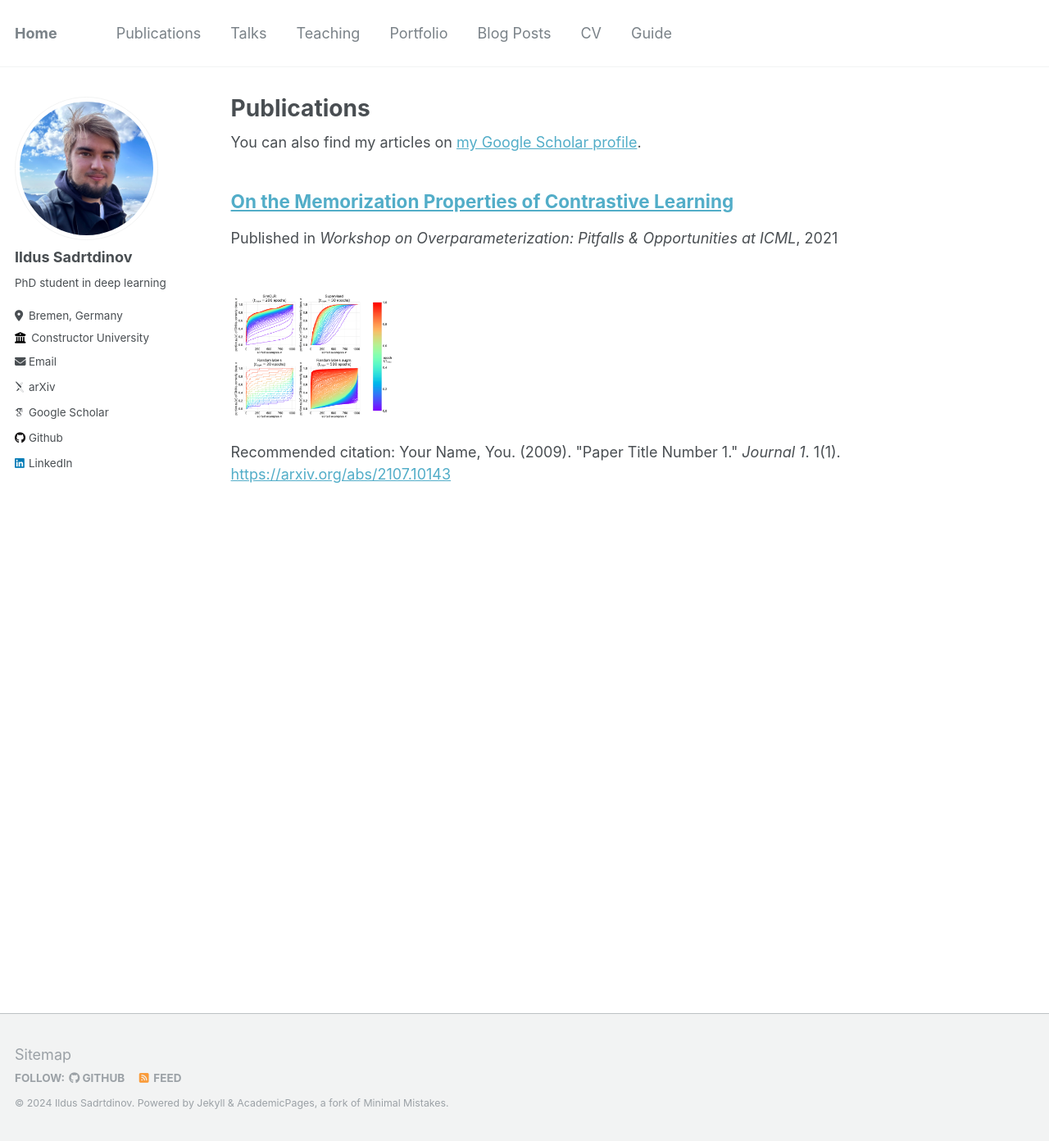
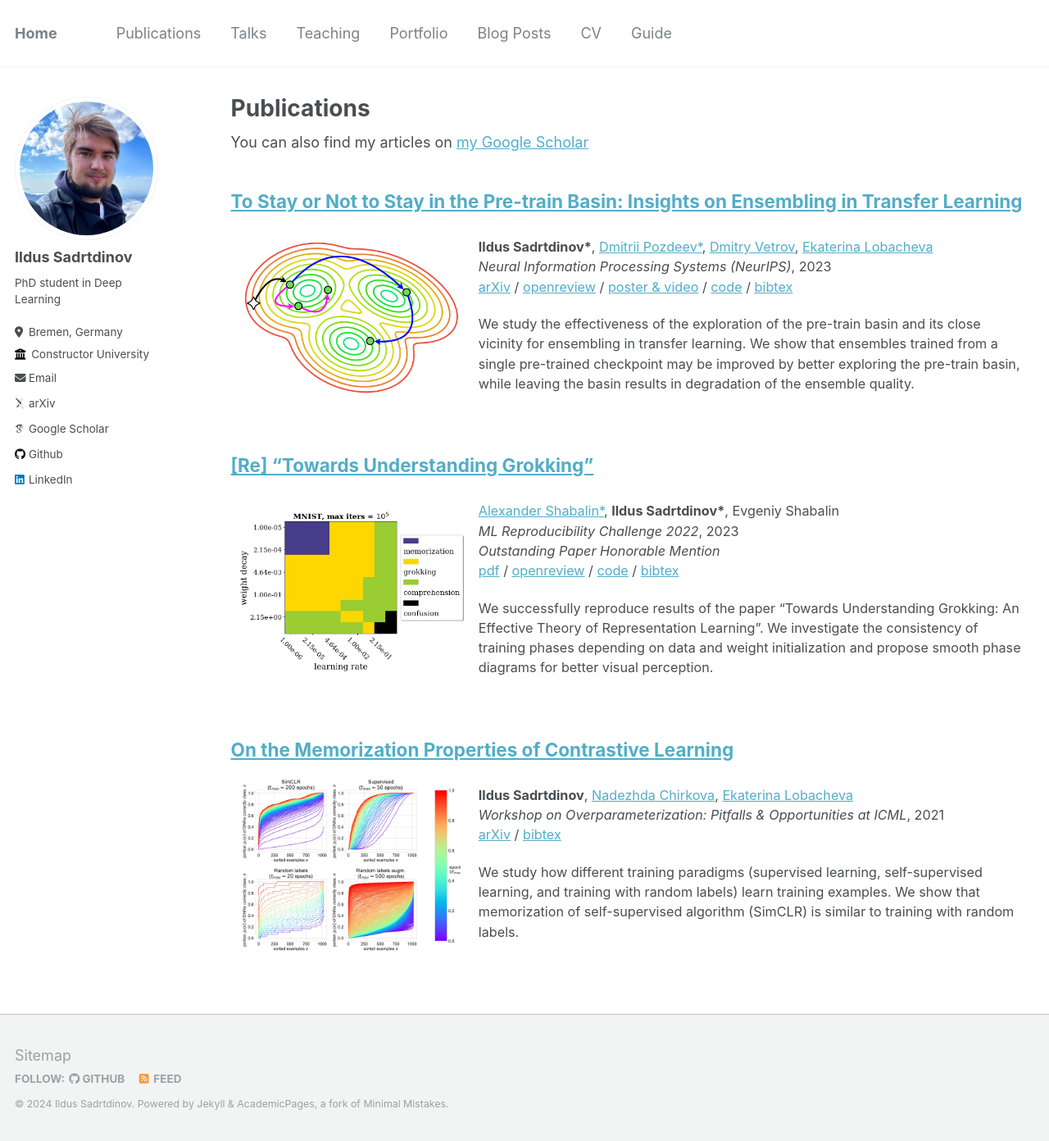
Before and after one commit to isadrtdinov/isadrtdinov.github.io, a Jekyll site: the page built from _pages/publications.md, in a window 1280 px wide and 1392 px high. Shown: the whole window at 82% size. Built offline with Jekyll 4.4.1, drawn with Linux system fonts in a browser that asks for light colours; some web fonts are replaced.

Commit message:
update 06

```diff
--- a/_config.yml
+++ b/_config.yml
@@ -11,7 +11,7 @@ locale                   : "en-US"
 title                    : "Home"
 title_separator          : "-"
 name                     : &name "Ildus Sadrtdinov"
-description              : &description "personal description"
+description              : &description "Deep Learning researcher"
 url                      : "https://isadrtdinov.github.io" # the base hostname & protocol for your site e.g. "https://mmistakes.github.io"
 baseurl                  : "" # the subpath of your site, e.g. "/blog"
 repository               : "isadrtdinov/isadrtdinov.github.io"
@@ -24,7 +24,7 @@ author:
   avatar           : "profile.png"
   name             : "Ildus Sadrtdinov"
   pronouns         : # example: "she/her"
-  bio              : "PhD student in deep learning"
+  bio              : "PhD student in Deep Learning"
   location         : "Bremen, Germany"
   employer         : "Constructor University"
   uri              : # URL
--- /dev/null
+++ b/_includes/archive-single-pub.html
@@ -0,0 +1,66 @@
+{% include base_path %}
+
+{% if post.header.teaser %}
+  {% capture teaser %}{{ post.header.teaser }}{% endcapture %}
+{% else %}
+  {% assign teaser = site.teaser %}
+{% endif %}
+
+{% if post.id %}
+  {% assign title = post.title | markdownify | remove: "<p>" | remove: "</p>" %}
+{% else %}
+  {% assign title = post.title %}
+{% endif %}
+
+<div class="{{ include.type | default: "list" }}__item">
+  <article class="archive__item" itemscope itemtype="http://schema.org/CreativeWork">
+    <h2 class="archive__item-title" itemprop="headline">
+      {% if post.link %}
+        <a href="{{ post.link }}">{{ title }}</a> <a href="{{ base_path }}{{ post.url }}" rel="permalink"><i class="fa fa-link" aria-hidden="true" title="permalink"></i><span class="sr-only">Permalink</span></a>
+      {% else %}
+        <a href="{{ base_path }}{{ post.url }}" rel="permalink">{{ title }}</a>
+      {% endif %}
+    </h2>
+
+    <table style="width:100%;border:hidden;border-spacing:0px;border-collapse:separate;margin-right:auto;margin-left:auto;font-size:90%"><tbody>
+      <tr>
+        <td style="width:30%;vertical-align:middle;border:hidden">
+          {% if teaser %}
+            <div class="archive__item-teaser">
+              <img src=
+                {% if teaser contains "://" %}
+                  "{{ teaser }}"
+                {% else %}
+                  "{{ teaser | prepend: "/images/" | prepend: base_path }}"
+                {% endif %}
+                alt="">
+            </div>
+          {% endif %}
+        </td>
+
+        <td style="width:70%;vertical-align:middle;border:hidden;">
+          {% if post.read_time %}
+            <p class="page__meta"><i class="fa fa-clock-o" aria-hidden="true"></i> {% include read-time.html %}</p>
+          {% endif %}
+
+          <p>
+            {% if post.authors %}
+              {{ post.authors }}
+            {% endif %} <br>
+            {% if post.venue %}
+            <i>{{ post.venue }}</i>, {{ post.date | default: "1900-01-01" | date: "%Y" }}
+            {% endif %} <br>
+            {% if post.links %}
+              {{ post.links }}
+            {% endif %}
+          </p>
+
+          {% if post.tldr %}
+          <p>{{ post.tldr }}</p>
+          {% endif %}
+
+        </td>
+      </tr>
+      </tbody></table>
+  </article>
+</div>
--- a/_pages/publications.md
+++ b/_pages/publications.md
@@ -6,11 +6,11 @@ author_profile: true
 ---
 
 {% if site.author.googlescholar %}
-  <div class="wordwrap">You can also find my articles on <a href="{{site.author.googlescholar}}">my Google Scholar profile</a>.</div>
+  <div class="wordwrap">You can also find my articles on <a href="{{site.author.googlescholar}}">my Google Scholar</a></div>
 {% endif %}
 
 {% include base_path %}
 
 {% for post in site.publications reversed %}
-  {% include archive-single.html %}
+  {% include archive-single-pub.html %}
 {% endfor %}
--- a/_publications/2021-on-the-memorization-properties.md
+++ b/_publications/2021-on-the-memorization-properties.md
@@ -1,12 +1,24 @@
 ---
+header:
+  teaser:
+    "2021-on-the-memorization-properties.jpg"
 title: "On the Memorization Properties of Contrastive Learning"
+authors: >
+  <b>Ildus Sadrtdinov</b>,
+  <a href="https://nadiinchi.github.io/">Nadezhda Chirkova</a>,
+  <a href="https://tipt0p.github.io/">Ekaterina Lobacheva</a>
 collection: publications
 permalink: /publication/2021-on-the-memorization-properties
-excerpt: "<br/><img src='/images/2021-on-the-memorization-properties.png' width='200'>"
 date: 2021-07-24
-venue: 'Workshop on Overparameterization: Pitfalls & Opportunities at ICML'
-paperurl: 'https://arxiv.org/abs/2107.10143'
-citation: 'Your Name, You. (2009). &quot;Paper Title Number 1.&quot; <i>Journal 1</i>. 1(1).'
+venue: "Workshop on Overparameterization: Pitfalls & Opportunities at ICML"
+links: >
+  <a href="https://arxiv.org/abs/2107.10143">arXiv</a> /
+  <a href="../files/2021-on-the-memorization-properties.bib">bibtex</a>
+tldr: >
+  We study how different training paradigms (supervised learning, self-supervised
+  learning, and training with random labels) learn training examples. We show that
+  memorization of self-supervised algorithm (SimCLR) is similar to training with
+  random labels.
 ---
 
 Memorization studies of deep neural networks (DNNs) help to understand what patterns
--- /dev/null
+++ b/_publications/2023-re-grokking.md
@@ -0,0 +1,66 @@
+---
+header:
+  teaser:
+    "2023-re-grokking.jpg"
+title: >
+  [Re] "Towards Understanding Grokking"
+authors: >
+  <a href="https://scholar.google.com/citations?user=a7Mq82AAAAAJ&hl=en">Alexander Shabalin*</a>,
+  <b>Ildus Sadrtdinov*</b>,
+  Evgeniy Shabalin
+collection: publications
+permalink: /publication/2023-re-grokking
+date: 2023-07-20
+venue: "ML Reproducibility Challenge 2022"
+links: >
+  <i>Outstanding Paper Honorable Mention</i> <br>
+  <a href="https://openreview.net/pdf?id=Vz9VLcJqKS">pdf</a> /
+  <a href="https://openreview.net/forum?id=Vz9VLcJqKS">openreview</a> /
+  <a href="https://github.com/isadrtdinov/grokking-reproduction">code</a> /
+  <a href="../files/2023-re-grokking.bib">bibtex</a>
+tldr: >
+  We successfully reproduce results of the paper “Towards Understanding Grokking:
+  An Effective Theory of Representation Learning”. We investigate the consistency
+  of training phases depending on data and weight initialization and propose smooth
+  phase diagrams for better visual perception.
+---
+
+In this work, we attempt to reproduce the results of the NeurIPS 2022 paper
+"Towards Understanding Grokking: An Effective Theory of Representation Learning".
+This study shows that the training process can happen in four regimes:
+memorization, grokking, comprehension and confusion. We first try to reproduce the
+results on the toy example described in the paper and then switch to the MNIST dataset.
+Additionally, we investigate the consistency of phases depending on data and
+weight initialization and propose smooth phase diagrams for better visual perception.
+
+**Methodology &mdash;**
+There is no open-source code for the paper. Therefore, we re-implemented all described
+experiments by ourselves. We also used the code provided by the authors to validate
+training hyperparameters not stated in the paper. As for the computational resources,
+we spent around 30 CPU and 125 GPU hours on the NVIDIA V100 GPU.
+
+**Results &mdash;**
+We succeeded in reproducing phase diagrams for the toy example. For the MNIST dataset,
+we observed a behavior similar to the one from the paper. We used a wider range of
+hyperparameters leading us to an extra area with the memorization phase. We also argue
+that the original memorization phase is even more delayed grokking. Therefore,
+the authors' findings about the MNIST phases are incomplete.
+
+**What was easy &mdash;**
+After receiving additional instructions from the authors about the details not
+mentioned in the paper, the reproduction of all results was easy because the authors
+put significant work into the setup description. Moreover, it was easy to suggest
+new experiments, as they followed logically from the previous.
+
+**What was difficult &mdash;**
+Generally, it was difficult to reproduce the results because some critical
+hyperparameters (the activation function for the toy model and the batch size for MNIST)
+were not stated in the paper. Considering MNIST, it took too much time to iterate
+over all hyperparameters' values, as grokking requires about 100k training iterations,
+which is approximately 30 minutes on the V100 GPU.
+
+**Communication with original authors &mdash;**
+We contacted the authors two times and asked for the validation of the setup.
+They responded quickly and were very helpful. The authors provided us with the code
+for the toy example and the MNIST dataset. We did not execute it for our experiments
+but used it for checking the training details and hyperparameters.
--- /dev/null
+++ b/_publications/2023-to-stay-or-not-to-stay.md
@@ -0,0 +1,41 @@
+---
+header:
+  teaser:
+    "2023-to-stay-or-not-to-stay.jpg"
+title: >
+  To Stay or Not to Stay in the Pre-train Basin:
+  Insights on Ensembling in Transfer Learning
+authors: >
+  <b>Ildus Sadrtdinov*</b>,
+  <a href="https://scholar.google.com/citations?user=4dlh3pkAAAAJ&hl=en">Dmitrii Pozdeev*</a>,
+  <a href="https://scholar.google.com/citations?user=7HU0UoUAAAAJ&hl=en">Dmitry Vetrov</a>,
+  <a href="https://tipt0p.github.io/">Ekaterina Lobacheva</a>
+collection: publications
+permalink: /publication/2023-to-stay-or-not-to-stay
+date: 2023-12-01
+venue: "Neural Information Processing Systems (NeurIPS)"
+links: >
+  <a href="https://arxiv.org/abs/2303.03374">arXiv</a> /
+  <a href="https://openreview.net/forum?id=NNooZoQpP4">openreview</a> /
+  <a href="https://neurips.cc/virtual/2023/poster/71864">poster & video</a> /
+  <a href="https://github.com/isadrtdinov/ens-for-transfer">code</a> /
+  <a href="../files/2023-on-the-memorization-properties.bib">bibtex</a>
+tldr: >
+  We study the effectiveness of the exploration of the pre-train basin
+  and its close vicinity for ensembling in transfer learning. We show that
+  ensembles trained from a single pre-trained checkpoint may be improved by better
+  exploring the pre-train basin, while leaving the basin results in degradation
+  of the ensemble quality.
+---
+
+Transfer learning and ensembling are two popular techniques for improving the performance
+and robustness of neural networks. Due to the high cost of pre-training, ensembles of
+models fine-tuned from a single pre-trained checkpoint are often used in practice.
+Such models end up in the same basin of the loss landscape, which we call
+the pre-train basin, and thus have limited diversity. In this work, we show that
+ensembles trained from a single pre-trained checkpoint may be improved by better
+exploring the pre-train basin, however, leaving the basin results in losing
+the benefits of transfer learning and in degradation of the ensemble quality.
+Based on the analysis of existing exploration methods, we propose a more effective
+modification of the Snapshot Ensembles (SSE) for transfer learning setup, StarSSE,
+which results in stronger ensembles and uniform model soups.
--- /dev/null
+++ b/files/2021-on-the-memorization-properties.bib
@@ -0,0 +1,6 @@
+@inproceedings{sadrtdinov2021memorization,
+      title={On the Memorization Properties of Contrastive Learning},
+      author={Ildus Sadrtdinov and Nadezhda Chirkova and Ekaterina Lobacheva},
+      year={2021},
+      booktitle = {Workshop on Overparameterization: Pitfalls & Opportunities at ICML},
+}
--- /dev/null
+++ b/files/2023-re-grokking.bib
@@ -0,0 +1,7 @@
+@inproceedings{shabalin2023regrokking,
+    title={[Re] {\textquotedblleft}Towards Understanding Grokking{\textquotedblright}},
+    author={Alexander Shabalin and Ildus Sadrtdinov and Evgeniy Shabalin},
+    booktitle={ML Reproducibility Challenge 2022},
+    year={2023},
+    url={https://openreview.net/forum?id=Vz9VLcJqKS}
+}
--- /dev/null
+++ b/files/2023-to-stay-or-not-to-stay.bib
@@ -0,0 +1,6 @@
+@inproceedings{sadrtdinov2023tostay,
+    title={To Stay or Not to Stay in the Pre-train Basin: Insights on Ensembling in Transfer Learning},
+    author={Ildus Sadrtdinov and Dmitrii Pozdeev and Dmitry P. Vetrov and Ekaterina Lobacheva},
+    booktitle={Neural Information Processing Systems (NeurIPS)},
+    year={2023},
+}
```
Also changed, not shown: _layouts/single.html (+11 -1 lines), _pages/about.md (+5 -5 lines), images/2021-on-the-memorization-properties.jpg (added), images/2021-on-the-memorization-properties.png (deleted), images/2023-re-grokking.jpg (added), images/2023-to-stay-or-not-to-stay.jpg (added), 2 other files.
